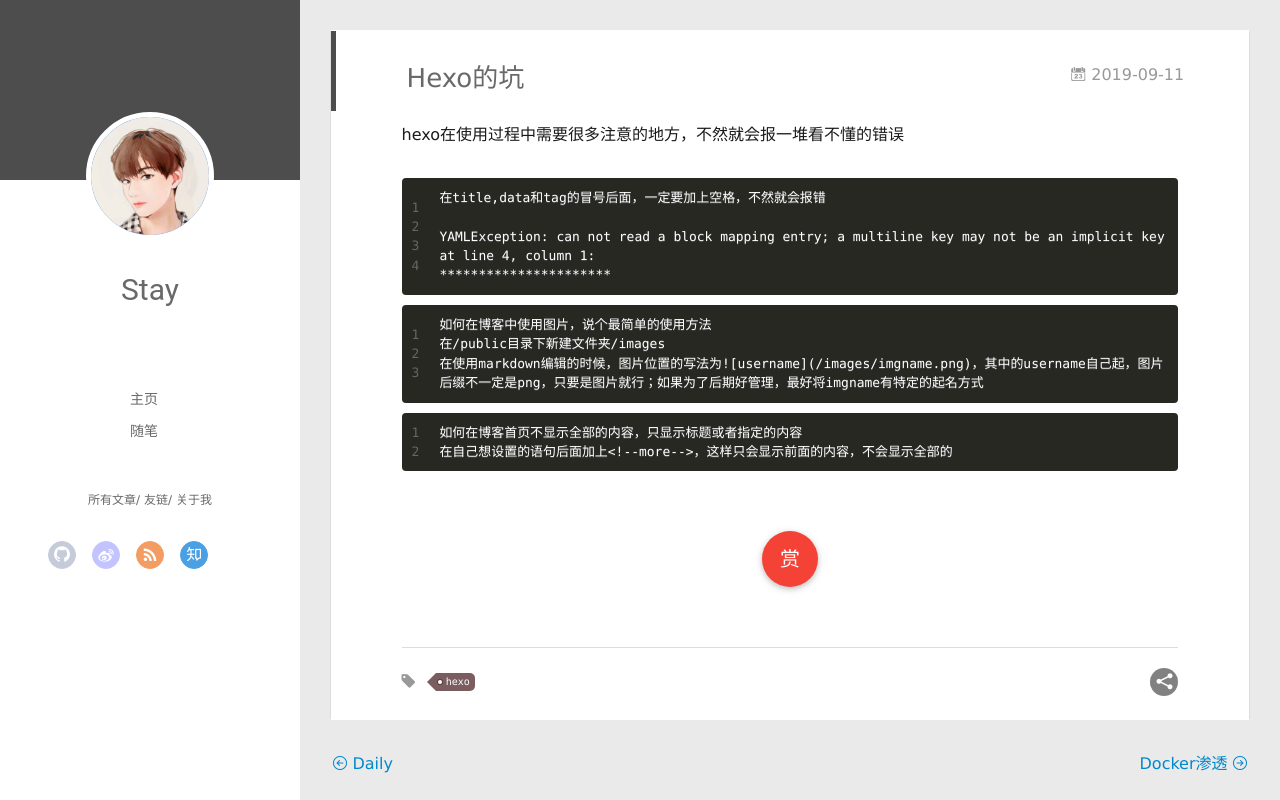
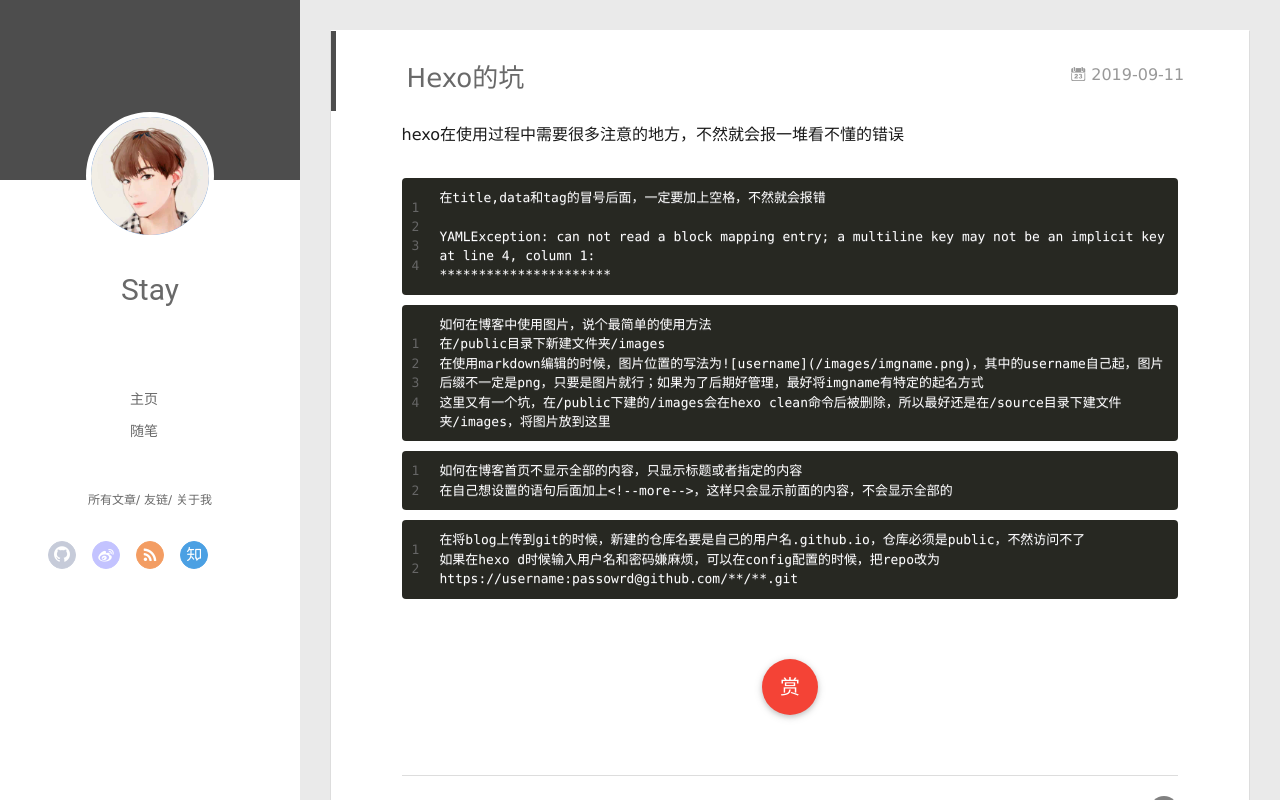
Before and after one commit to dead5nd/dead5nd.github.io, a plain HTML site: page 2019/09/11/Hexo的坑/index.html in a window 1280 px wide. Drawn offline with Linux system fonts and the light colour scheme; some icons are missing.

Commit message:
Site updated: 2019-09-12 10:31:22

```diff
--- a/2019/09/11/Hexo的坑/index.html
+++ b/2019/09/11/Hexo的坑/index.html
@@ -16,7 +16,7 @@
 <meta property="og:site_name" content="Stay bolg">
 <meta property="og:description" content="hexo在使用过程中需要很多注意的地方，不然就会报一堆看不懂的错误">
 <meta property="og:locale" content="en">
-<meta property="og:updated_time" content="2019-09-11T09:01:42.000Z">
+<meta property="og:updated_time" content="2019-09-12T02:30:59.000Z">
 <meta name="twitter:card" content="summary">
 <meta name="twitter:title" content="Hexo的坑">
 <meta name="twitter:description" content="hexo在使用过程中需要很多注意的地方，不然就会报一堆看不懂的错误">
@@ -182,9 +182,13 @@
         <p>hexo在使用过程中需要很多注意的地方，不然就会报一堆看不懂的错误<a id="more"></a></p>
 <figure class="highlight shell"><table><tr><td class="gutter"><pre><span class="line">1</span><br><span class="line">2</span><br><span class="line">3</span><br><span class="line">4</span><br></pre></td><td class="code"><pre><span class="line">在title,data和tag的冒号后面，一定要加上空格，不然就会报错</span><br><span class="line"></span><br><span class="line">YAMLException: can not read a block mapping entry; a multiline key may not be an implicit key at line 4, column 1:</span><br><span class="line">**********************</span><br></pre></td></tr></table></figure>
 
-<figure class="highlight plain"><table><tr><td class="gutter"><pre><span class="line">1</span><br><span class="line">2</span><br><span class="line">3</span><br></pre></td><td class="code"><pre><span class="line">如何在博客中使用图片，说个最简单的使用方法</span><br><span class="line">在/public目录下新建文件夹/images</span><br><span class="line">在使用markdown编辑的时候，图片位置的写法为![username](/images/imgname.png)，其中的username自己起，图片后缀不一定是png，只要是图片就行；如果为了后期好管理，最好将imgname有特定的起名方式</span><br></pre></td></tr></table></figure>
+<figure class="highlight plain"><table><tr><td class="gutter"><pre><span class="line">1</span><br><span class="line">2</span><br><span class="line">3</span><br><span class="line">4</span><br></pre></td><td class="code"><pre><span class="line">如何在博客中使用图片，说个最简单的使用方法</span><br><span class="line">在/public目录下新建文件夹/images</span><br><span class="line">在使用markdown编辑的时候，图片位置的写法为![username](/images/imgname.png)，其中的username自己起，图片后缀不一定是png，只要是图片就行；如果为了后期好管理，最好将imgname有特定的起名方式</span><br><span class="line">这里又有一个坑，在/public下建的/images会在hexo clean命令后被删除，所以最好还是在/source目录下建文件夹/images，将图片放到这里</span><br></pre></td></tr></table></figure>
 
 <figure class="highlight plain"><table><tr><td class="gutter"><pre><span class="line">1</span><br><span class="line">2</span><br></pre></td><td class="code"><pre><span class="line">如何在博客首页不显示全部的内容，只显示标题或者指定的内容</span><br><span class="line">在自己想设置的语句后面加上&lt;!--more--&gt;，这样只会显示前面的内容，不会显示全部的</span><br></pre></td></tr></table></figure>
+
+<figure class="highlight plain"><table><tr><td class="gutter"><pre><span class="line">1</span><br><span class="line">2</span><br></pre></td><td class="code"><pre><span class="line">在将blog上传到git的时候，新建的仓库名要是自己的用户名.github.io，仓库必须是public，不然访问不了</span><br><span class="line">如果在hexo d时候输入用户名和密码嫌麻烦，可以在config配置的时候，把repo改为https://username:passowrd@github.com/**/**.git</span><br></pre></td></tr></table></figure>
+
+
 
 
 
```
Also changed, not shown: 1 other file.
